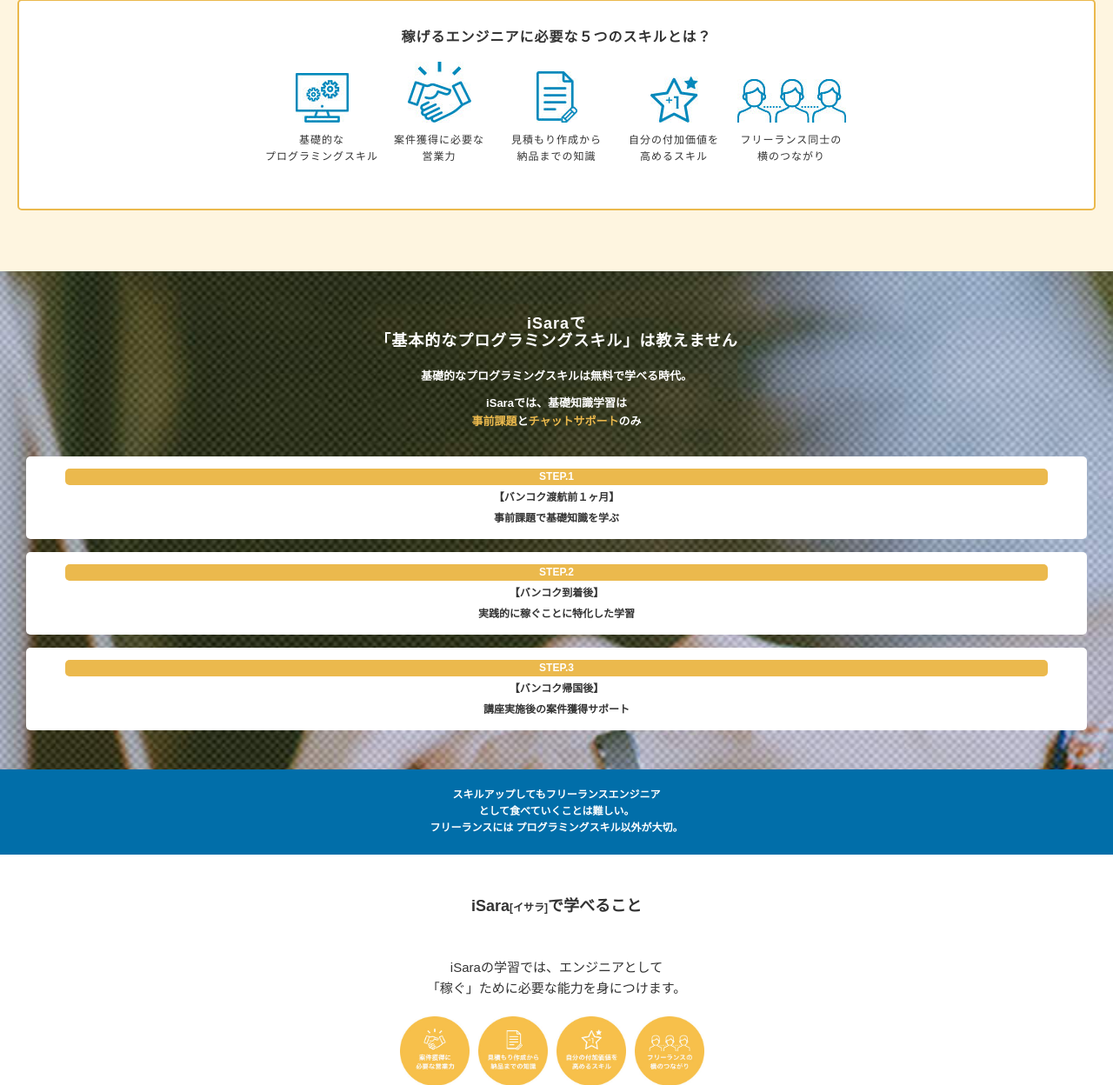
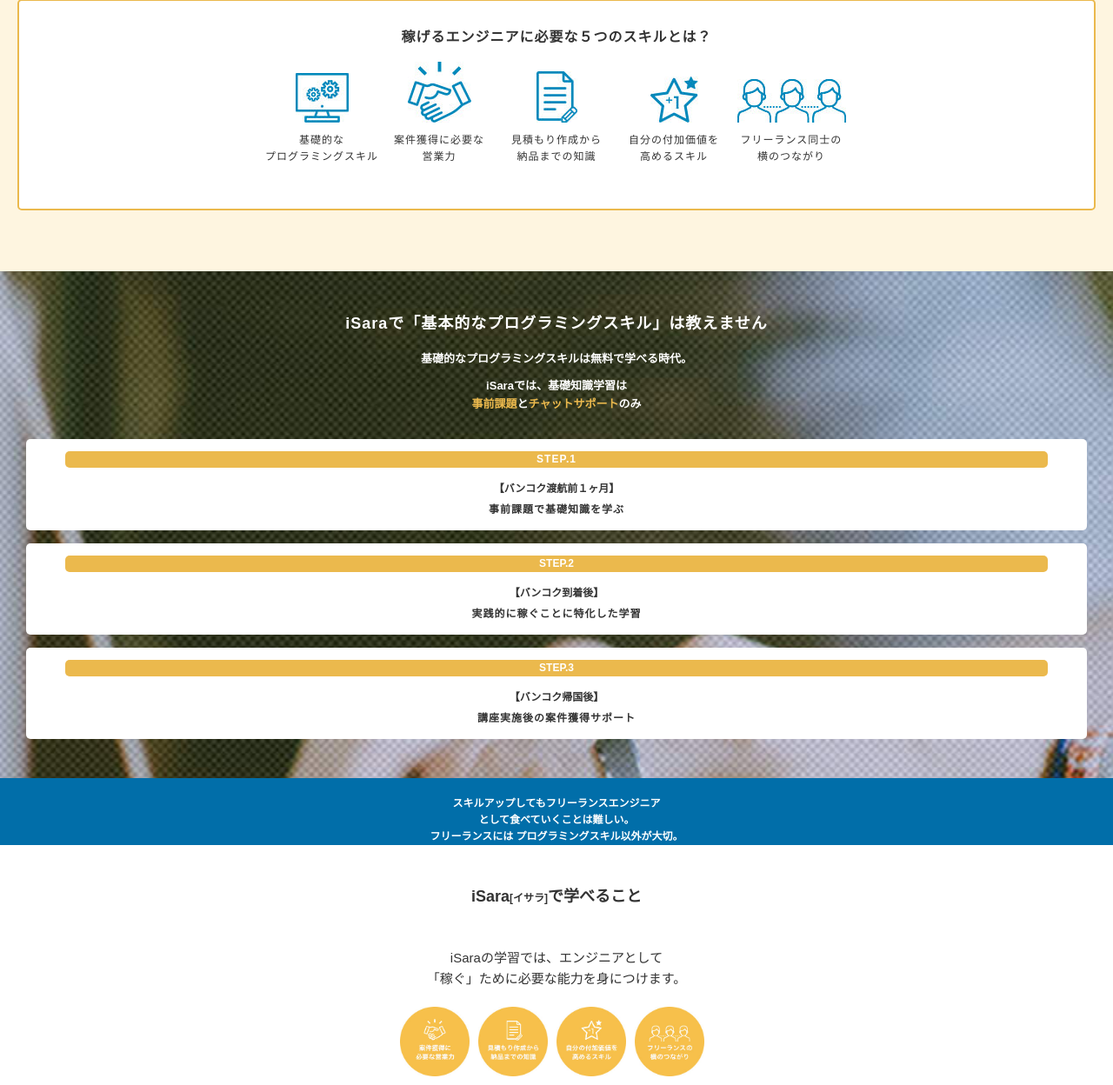
Before and after one commit to Yosuke-Nishizawa/HTML-Replication, a PHP site: page / in a window 1280 px wide. Shown: the part 1882-3130 px from the top of the page at 87% size. Run offline with PHP 8.4, Linux system fonts and the light colour scheme; some libraries are stand-ins or nearby versions.

Commit message:
page6 sp footer途中

```diff
--- a/iSara/css/base.css
+++ b/iSara/css/base.css
@@ -444,29 +444,23 @@ span.marker {
   font-size: 12px;
   line-height: 19px;
 }
-[class^="txt-page6-step-"] {
-  margin-top: 5px;
+.txt-page6-step {
   font-size: 12px;
   line-height: 19px;
 }
-/* #page6 .container li p.timing {
-  margin-top: 16px;
-  letter-spacing: 0;
+.txt-page6-step:nth-of-type(2) {
+  margin-top: 15px;
 }
-#page6 .container li p.details {
-  margin-top: 6px;
-  letter-spacing: 1.6px;
-} */
-#page6 .footer {
-  height: 98px;
+.txt-page6-step:nth-of-type(3) {
+  margin-top: 5px;
+}
+.footer-page6 {
   background-color: #016ea9;
-  color: #ffffff;
-  text-align: center;
+}
+.txt-page6-footer {
+  padding-top: 20px;
   font-size: 12px;
   line-height: 19px;
-}
-#page6 .footer p {
-  padding-top: 20px;
 }
 /* page7 */
 #page7 {
--- a/iSara/index.html
+++ b/iSara/index.html
@@ -106,27 +106,27 @@
     <!-- 6 -->
       <section id="page6" class="sec-page6">
         <div class="contents-page6">
-          <h2 class="s-white s-ls1 ttl-page6-2">iSaraで<br>「基本的なプログラミングスキル」は教えません</h2>
+          <h2 class="s-white s-ls1 ttl-page6-2">iSaraで<br class="is-sp">「基本的なプログラミングスキル」は教えません</h2>
           <p class="s-white txt-page6">基礎的なプログラミングスキルは無料で学べる時代。</p>
           <p class="s-white txt-page6">iSaraでは、基礎知識学習は<br><span class="s-orange">事前課題</span>と<span class="s-orange">チャットサポート</span>のみ</p>
           <div class="area-page6-step">
-            <p class="s-white ttl-page6-step">STEP.1</p>
-            <p class="txt-page6-step-1">【バンコク渡航前１ヶ月】</p>
-            <p class="txt-page6-step-2">事前課題で基礎知識を学ぶ</p>
+            <p class="s-white s-ls1 ttl-page6-step">STEP.1</p>
+            <p class="txt-page6-step">【バンコク渡航前１ヶ月】</p>
+            <p class="s-ls1 txt-page6-step">事前課題で基礎知識を学ぶ</p>
           </div>
           <div class="area-page6-step">
-            <p class="s-white ttl-page6-step">STEP.2</p>
-            <p class="txt-page6-step-1">【バンコク到着後】</p>
-            <p class="txt-page6-step-2">実践的に稼ぐことに特化した学習</p>
+            <p class="s-white ts-ls1 ttl-page6-step">STEP.2</p>
+            <p class="txt-page6-step">【バンコク到着後】</p>
+            <p class="s-ls1 txt-page6-step">実践的に稼ぐことに特化した学習</p>
           </div>
           <div class="area-page6-step">
-            <p class="s-white ttl-page6-step">STEP.3</p>
-            <p class="txt-page6-step-1">【バンコク帰国後】</p>
-            <p class="txt-page6-step-2">講座実施後の案件獲得サポート</p>
+            <p class="s-white ts-ls1 ttl-page6-step">STEP.3</p>
+            <p class="txt-page6-step">【バンコク帰国後】</p>
+            <p class="s-ls1 txt-page6-step">講座実施後の案件獲得サポート</p>
           </div>
         </div>
-        <div class="footer">
-          <p>スキルアップしてもフリーランスエンジニア<br>として食べていくことは難しい。<br>フリーランスには <span class="emphasis">プログラミングスキル以外</span>が大切。</p>
+        <div class="footer-page6">
+          <p class="s-white txt-page6-footer">スキルアップしてもフリーランスエンジニア<br>として食べていくことは難しい。<br>フリーランスには <span class="emphasis">プログラミングスキル以外</span>が大切。</p>
         </div>
       </section>
     <!-- 7 -->
```
